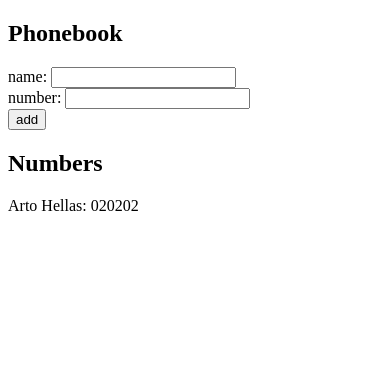
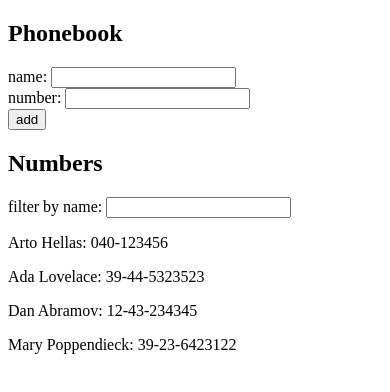
Before and after one commit to Kauhia/fullstackopen, a React (Create React App) app in the folder part2/phonebook/: page / in a window 390 px wide. Shown: the top 392 px of the page. Built offline with nearby package versions, Linux system fonts and the light colour scheme.

Commit message:
Add part 2.9 phonebook

```diff
--- a/part2/phonebook/src/App.js
+++ b/part2/phonebook/src/App.js
@@ -2,13 +2,19 @@
 
 const App = () => {
     const [persons, setPersons] = useState([
-        { name: 'Arto Hellas', number: "020202" }
+        { name: 'Arto Hellas', number: '040-123456', id: 1 },
+        { name: 'Ada Lovelace', number: '39-44-5323523', id: 2 },
+        { name: 'Dan Abramov', number: '12-43-234345', id: 3 },
+        { name: 'Mary Poppendieck', number: '39-23-6423122', id: 4 }
     ])
+
     const [newName, setNewName] = useState('')
     const [newNumber, setNewNumber] = useState('')
+    const [filter, setFilter] = useState("")
 
     const nameOnChange = (event) => setNewName(event.target.value)
     const phoneNumberOnChange = (event) => setNewNumber(event.target.value)
+    const filterOnChange = (event) => setFilter(event.target.value)
 
     const onFormSubmitClick = (e) => {
         e.preventDefault()
@@ -36,7 +42,17 @@
                 </div>
             </form>
             <h2>Numbers</h2>
-            {persons.map(PhoneNumber)}
+            <div>
+                filter by name: <input value={filter} onChange={filterOnChange} />
+            </div>
+            {
+                persons
+                    .filter(({name}) =>
+                        !filter ||
+                        name.toLowerCase().includes(filter.toLowerCase())
+                    )
+                    .map(PhoneNumber)
+            }
         </div>
     )
 }
```
